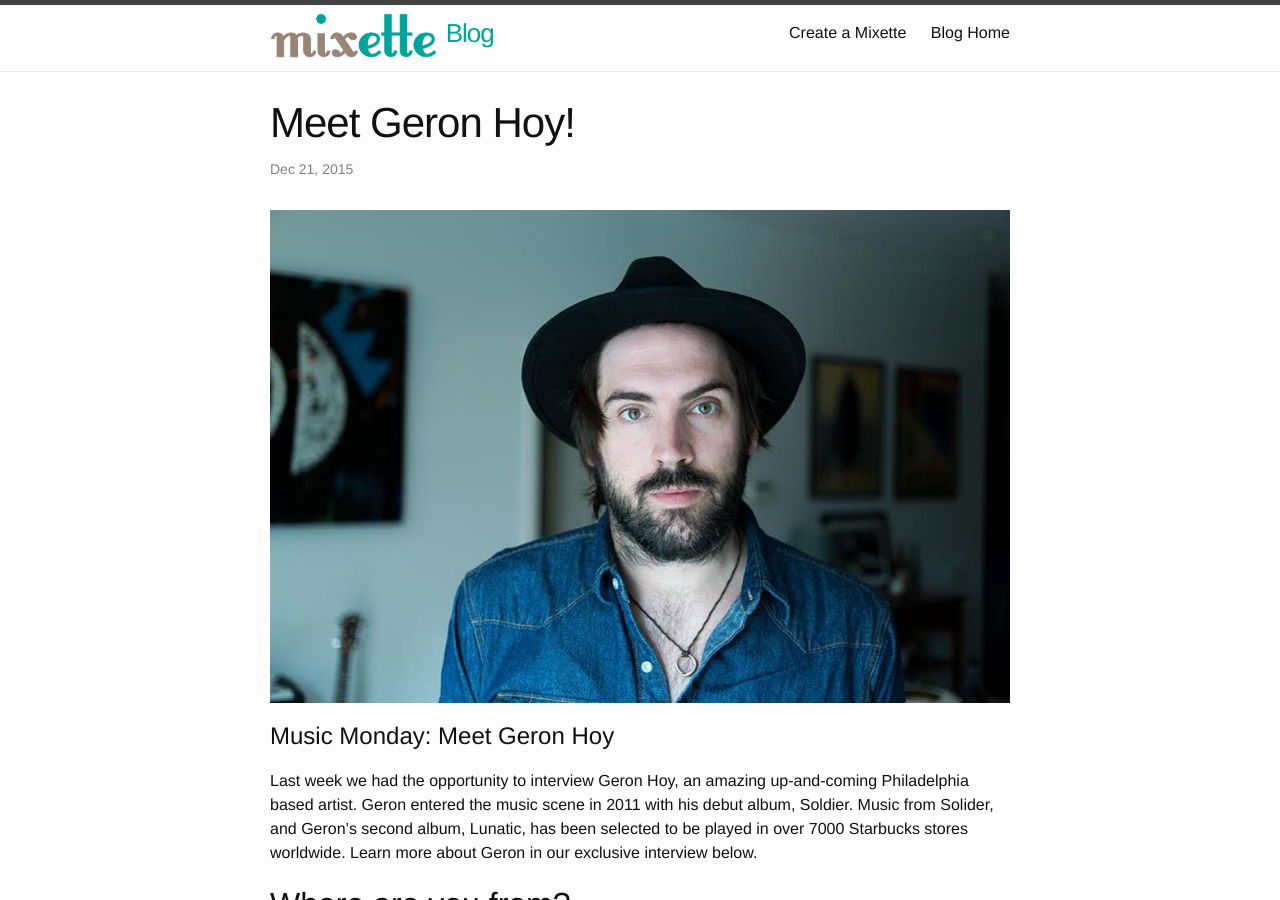
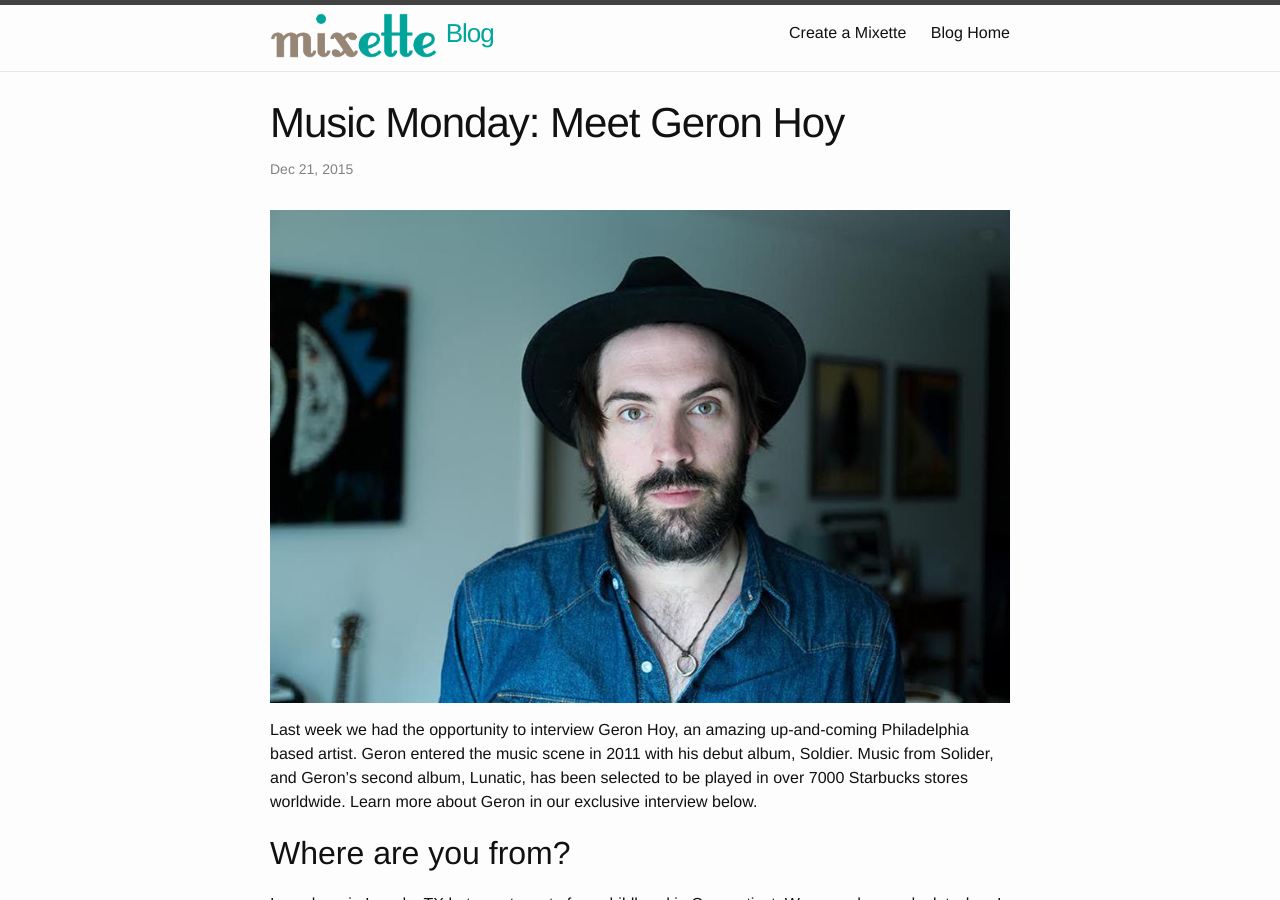
Before and after one commit to MixetteApp/MixetteApp.github.io, a Jekyll site: the page built from _posts/2015-12-2-Meet-Geron-Hoy.markdown, in a window 1280 px wide and 900 px high. Built offline with Jekyll 4.4.1, drawn with Linux system fonts in a browser that asks for light colours.

Commit message:
Update 2015-12-2-Meet-Geron-Hoy.markdown

```diff
--- a/_posts/2015-12-2-Meet-Geron-Hoy.markdown
+++ b/_posts/2015-12-2-Meet-Geron-Hoy.markdown
@@ -1,11 +1,9 @@
 ---
 layout: post
-title:  "Meet Geron Hoy!"
+title:  "Music Monday: Meet Geron Hoy"
 date:   2015-12-21 13:57:00
 ---
 ![]({{ site.url | prepend: site.baseurl }}/assets/geron.jpg)
-
-<h1>Music Monday: Meet Geron Hoy</h1>
 
 Last week we had the opportunity to interview Geron Hoy, an amazing up-and-coming Philadelphia based artist.  Geron entered the music scene in 2011 with his debut album, Soldier. Music from Solider, and Geron's second album, Lunatic, has been selected to be played in over 7000 Starbucks stores worldwide.  Learn more about Geron in our exclusive interview below.
 
```
